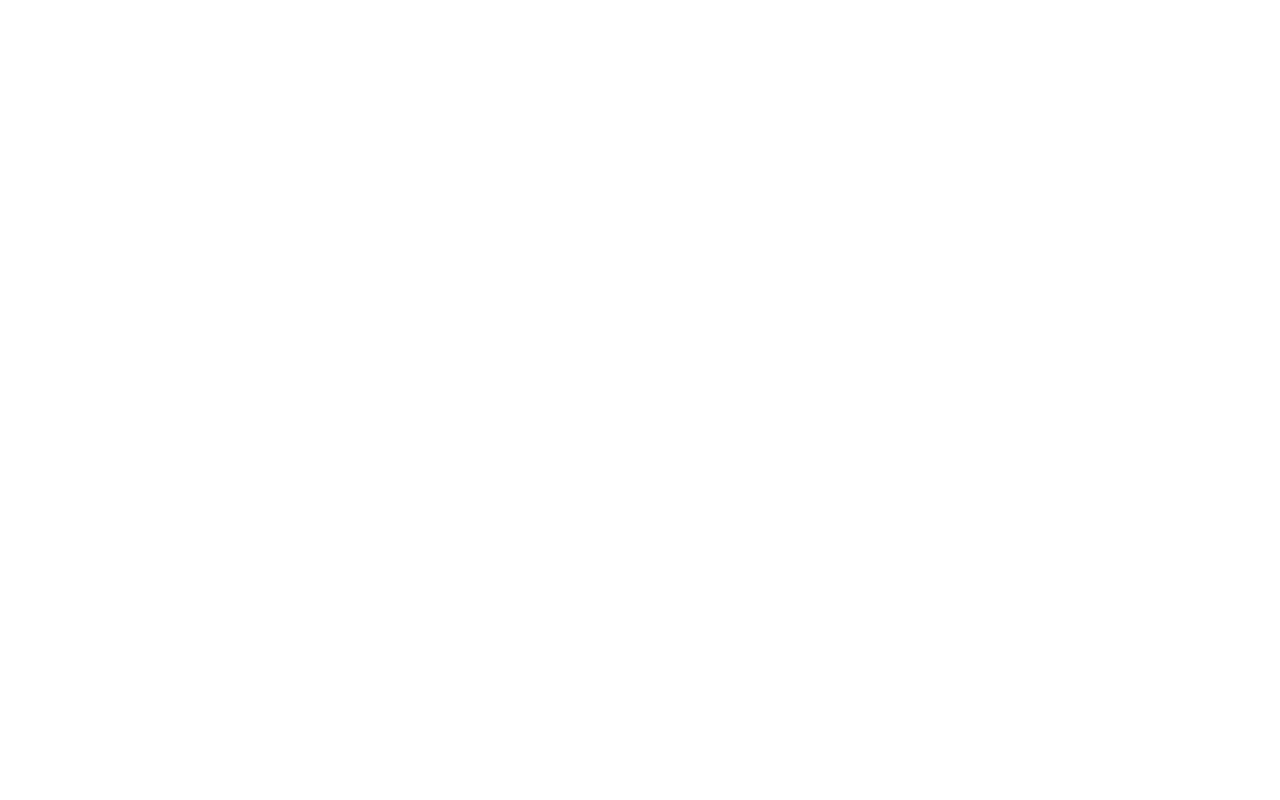
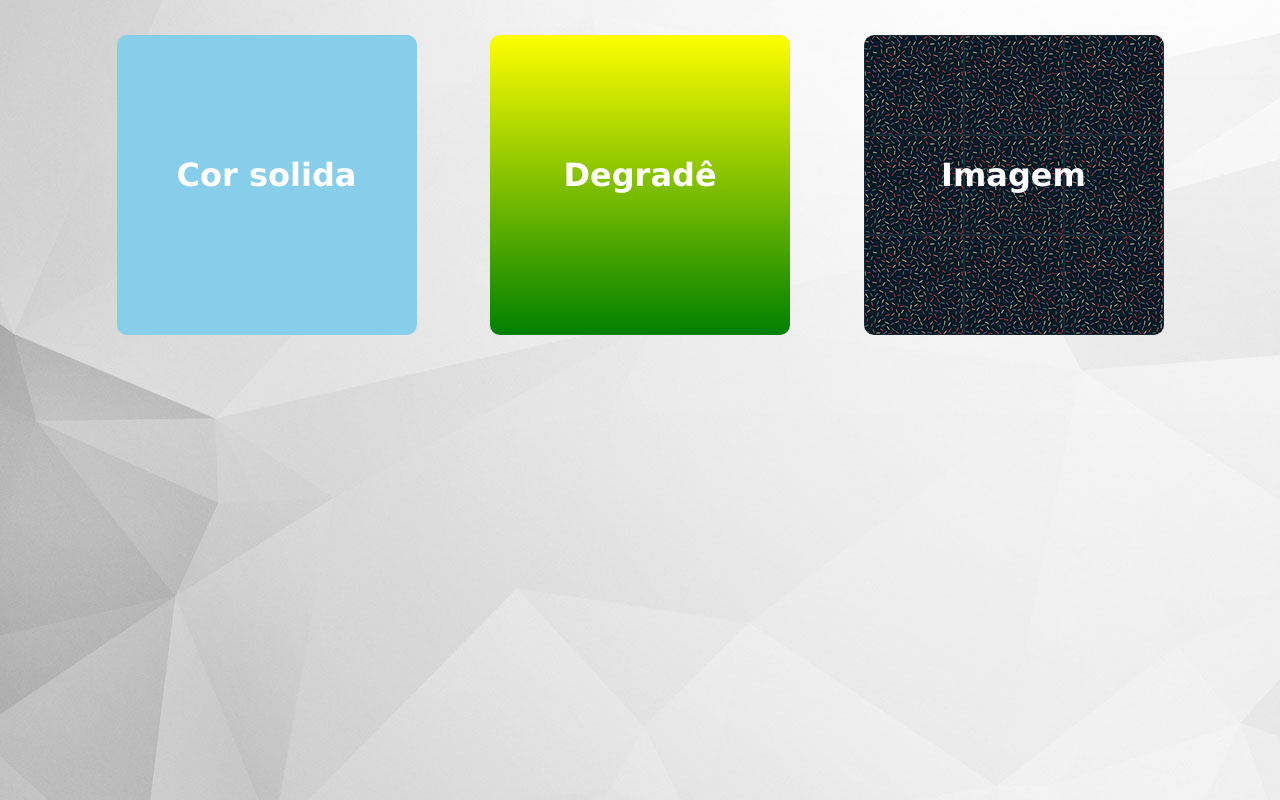
Before and after one commit to Raffadsaol/html-e-css, a plain HTML site: page HTML5 E CSS3 Curso/ex022/index.html in a window 1280 px wide. Drawn offline with Linux system fonts and the light colour scheme.

Commit message:
imagens de fundo teste

```diff
--- a/HTML5 E CSS3 Curso/ex022/index.html
+++ b/HTML5 E CSS3 Curso/ex022/index.html
@@ -3,9 +3,63 @@
 <head>
     <meta charset="UTF-8">
     <meta name="viewport" content="width=device-width, initial-scale=1.0">
-    <title>Document</title>
+    <title>Teste de imagem de fundo</title>
 </head>
+<style>
+    body {
+        background-image: url('imagens-cap19/wallpaper004.jpg');
+    }
+
+    .conteiner {
+        display: flex;
+        justify-content: space-evenly;
+        align-items: center;
+        flex-wrap: wrap;
+        padding: 15px;
+        margin: 20px;
+    }
+
+    .quadrado {
+        border: 1px solid block;
+        width: 300px;
+        height: 300px;
+        background-color: grey;
+        border-radius: 10px;
+    }
+
+    h1 {
+        padding-top: 100px;
+        text-align: center;
+        color: white;
+        font-family: Verdana, Geneva, Tahoma, sans-serif;
+
+    }
+
+    #q1 {
+        background-color: skyblue;
+    }
+
+    #q2 {
+        background-image: linear-gradient(to bottom, yellow, green);
+    }
+
+    #q3 {
+        background-image: url('imagens-cap19/pattern001.png');
+    }
+
+
+</style>
 <body>
-
+    <div class="conteiner">
+        <div class="quadrado" id="q1">
+            <h1>Cor solida</h1>
+        </div>
+        <div class="quadrado" id="q2">
+            <h1>Degradê</h1>
+        </div>
+        <div class="quadrado" id="q3">
+            <h1>Imagem</h1>
+        </div>
+    </div>
 </body>
 </html>
```
Also changed, not shown: HTML5 E CSS3 Curso/ex022/imagens-cap19/fundo002.html (added, +18 -0 lines).
